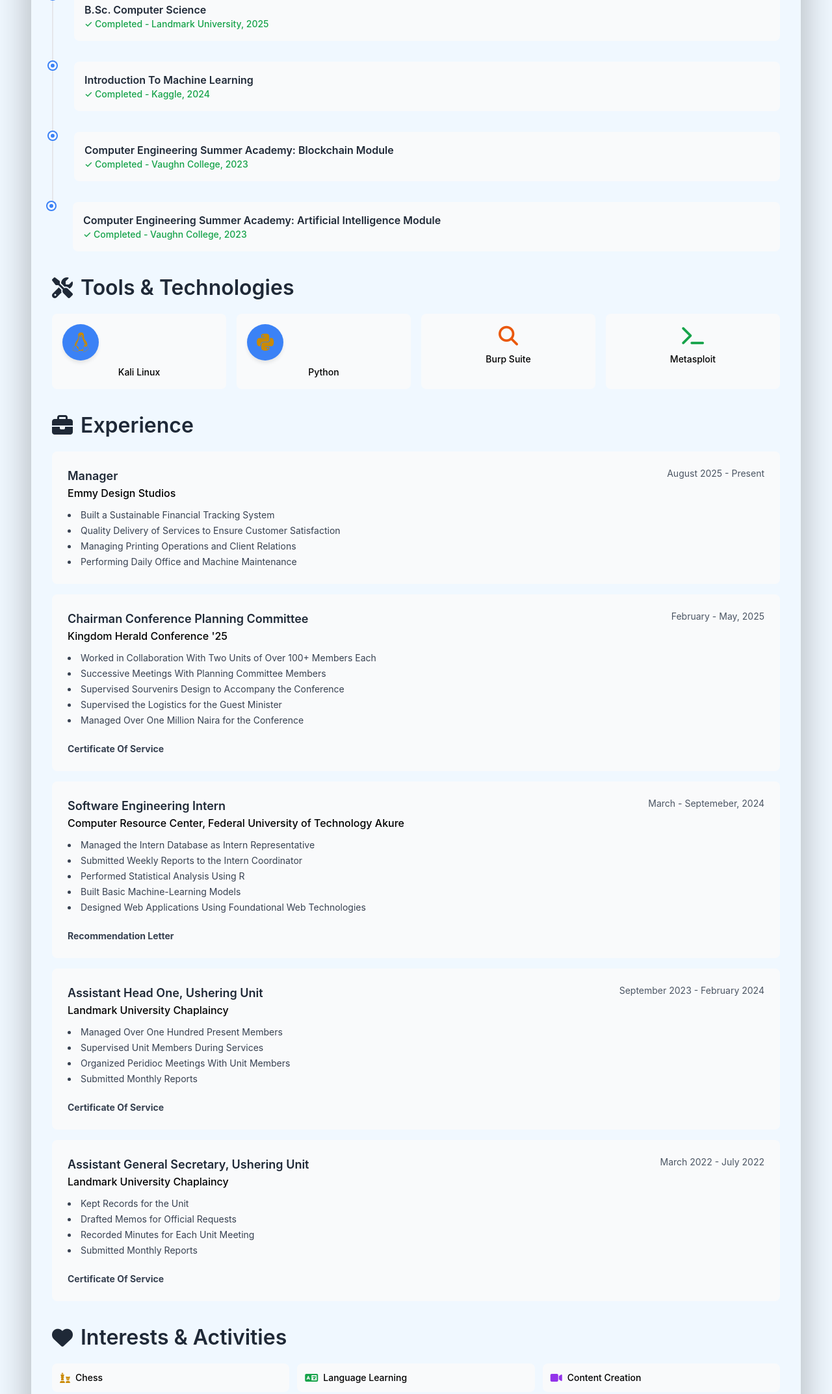
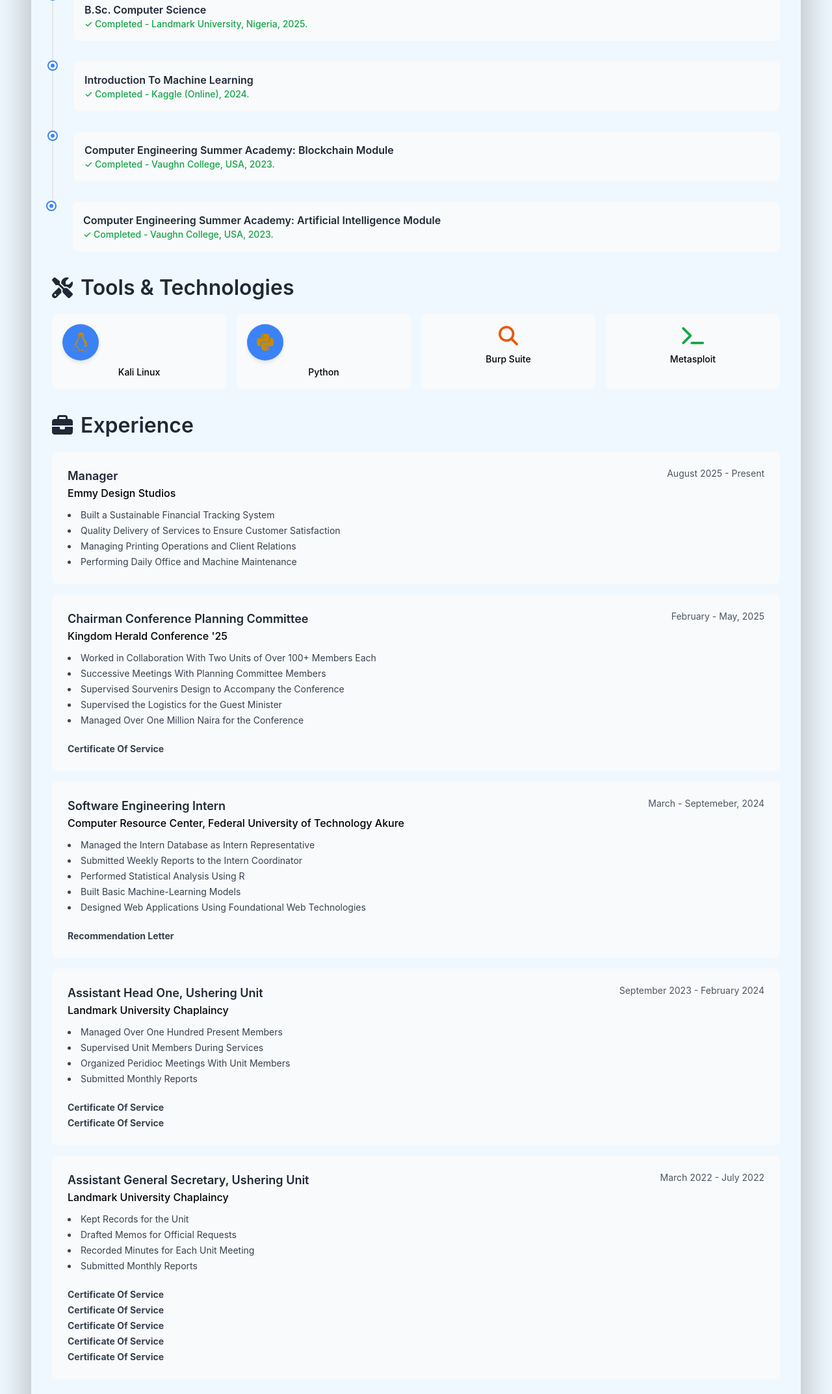
Before and after one commit to namelessace01/namelessace01.github.io, a plain HTML site: page index.html in a window 1280 px wide. Shown: the part 1685-3831 px from the top of the page at 65% size. Drawn offline with nearby package versions, Linux system fonts and the light colour scheme.

Commit message:
Updated Certifications

```diff
--- a/index.html
+++ b/index.html
@@ -508,7 +508,7 @@
                         <div class="timeline-dot"></div>
                         <div class="info-card bg-gray-50 p-4 rounded-lg">
                             <h3 class="font-semibold text-gray-800">B.Sc. Computer Science</h3>
-                            <p class="text-sm text-green-600 font-medium">✓ Completed - Landmark University, 2025</p>
+                            <p class="text-sm text-green-600 font-medium">✓ Completed - Landmark University, Nigeria, 2025.</p>
                         </div>
                     </div>
 
@@ -517,7 +517,7 @@
                             <div class="timeline-dot"></div>
                             <div class="info-card bg-gray-50 p-4 rounded-lg">
                                 <h3 class="font-semibold text-gray-800">Introduction To Machine Learning</h3>
-                                <p class="text-sm text-green-600 font-medium">✓ Completed - Kaggle, 2024</p>
+                                <p class="text-sm text-green-600 font-medium">✓ Completed - Kaggle (Online), 2024.</p>
                             </div>
                         </a>
                     </div>
@@ -527,7 +527,7 @@
                             <div class="timeline-dot"></div>
                             <div class="info-card bg-gray-50 p-4 rounded-lg">
                                 <h3 class="font-semibold text-gray-800">Computer Engineering Summer Academy: Blockchain Module</h3>
-                                <p class="text-sm text-green-600 font-medium">✓ Completed - Vaughn College, 2023</p>
+                                <p class="text-sm text-green-600 font-medium">✓ Completed - Vaughn College, USA, 2023.</p>
                             </div>
                         </a>
                     </div>
@@ -537,7 +537,7 @@
                             <div class="timeline-dot"></div>
                             <div class="info-card bg-gray-50 p-4 rounded-lg">
                                 <h3 class="font-semibold text-gray-800">Computer Engineering Summer Academy: Artificial Intelligence Module</h3>
-                                <p class="text-sm text-green-600 font-medium">✓ Completed - Vaughn College, 2023</p>
+                                <p class="text-sm text-green-600 font-medium">✓ Completed - Vaughn College, USA, 2023.</p>
                             </div>
                         </a>
                     </div>
@@ -614,7 +614,7 @@
                             <li>Managed Over One Million Naira for the Conference</li>
                             <br>
                             <p>
-                                <a href="#" style="text-decoration: none;" target="_blank">
+                                <a href="./Certifications/Prayer-Conference.jpg" style="text-decoration: none;" target="_blank">
                                     <strong>Certificate Of Service</strong>
                                 </a>
                             </p>
@@ -661,7 +661,12 @@
                             <li>Submitted Monthly Reports</li>
                             <br>
                             <p>
-                                <a href="#" style="text-decoration: none;" target="_blank">
+                                <a href="./Certifications/Asst_Head.jpg" style="text-decoration: none;" target="_blank">
+                                    <strong>Certificate Of Service</strong>
+                                </a>
+                            </p>
+                            <p>
+                                <a href="./Certifications/Asst_Head_One.jpg" style="text-decoration: none;" target="_blank">
                                     <strong>Certificate Of Service</strong>
                                 </a>
                             </p>
@@ -684,7 +689,27 @@
                             <li>Submitted Monthly Reports</li>
                             <br>
                             <p>
-                                <a href="#" style="text-decoration: none;" target="_blank">
+                                <a href="./Certifications/Asst_Gen_Sec.jpg" style="text-decoration: none;" target="_blank">
+                                    <strong>Certificate Of Service</strong>
+                                </a>
+                            </p>
+                            <p>
+                                <a href="./Certifications/Asst_Gen_Sec..jpg" style="text-decoration: none;" target="_blank">
+                                    <strong>Certificate Of Service</strong>
+                                </a>
+                            </p>
+                            <p>
+                                <a href="./Certifications/Punctuality_Award.jpg" style="text-decoration: none;" target="_blank">
+                                    <strong>Certificate Of Service</strong>
+                                </a>
+                            </p>
+                            <p>
+                                <a href="./Certifications/Unit_Service.jpg" style="text-decoration: none;" target="_blank">
+                                    <strong>Certificate Of Service</strong>
+                                </a>
+                            </p>
+                            <p>
+                                <a href="./Certifications/Asst_Daniel_Hall_Coord.jpg" style="text-decoration: none;" target="_blank">
                                     <strong>Certificate Of Service</strong>
                                 </a>
                             </p>
@@ -839,5 +864,4 @@
             });
         </script>
     </body>
-
 </html>
```
